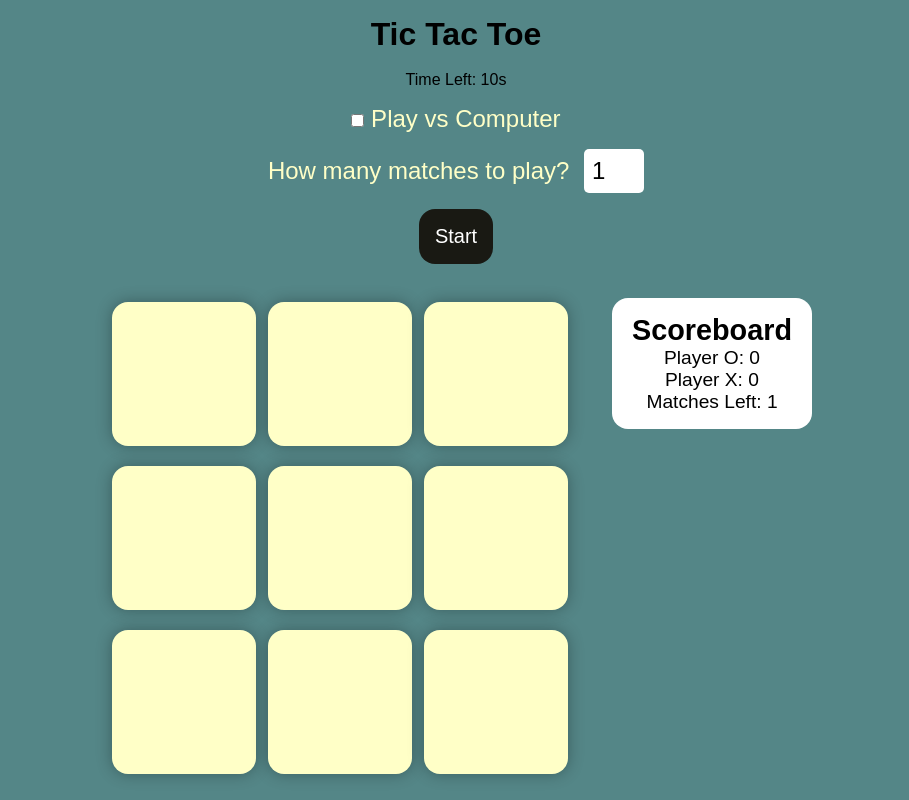
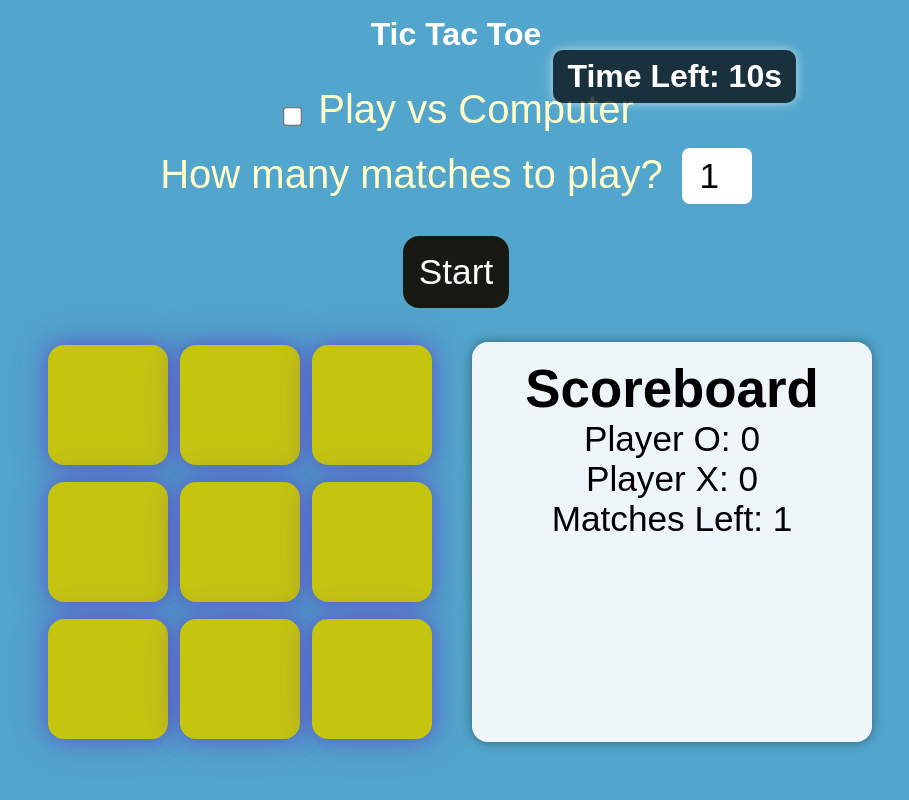
Before and after one commit to Zoya-Afshan/Tic-Tac-Toe-Game, a plain HTML site: page tic.html in a window 1280 px wide. Both pictures are taken after a click on the button "Start". Shown: the whole page, without its empty margins (184-1093 px from the left). Drawn offline with Linux system fonts and the light colour scheme.

Commit message:
updated file

```diff
--- a/tic.css
+++ b/tic.css
@@ -1,3 +1,4 @@
+/* Reset & Base */
 * {
   margin: 0;
   padding: 0;
@@ -5,15 +6,25 @@
 }
 
 body {
-  background-color: #548687;
+  background: linear-gradient(135deg, #52a5cc, #52a5cc);
   text-align: center;
-  font-family: sans-serif;
+  font-family: 'Poppins', sans-serif;
+  color: #fff;
 }
 
 main {
   padding: 1rem;
 }
 
+/* Heading */
+#h1 {
+  font-size: 15rem; /* Bigger heading */
+  font-weight: bold;
+  margin-bottom: 10px;
+  text-shadow: 2px 2px 6px rgba(0, 0, 0, 0.4);
+}
+
+/* Game Layout */
 .container {
   display: flex;
   justify-content: center;
@@ -29,8 +40,8 @@ main {
 }
 
 .game {
-  height: 60vmin;
-  width: 60vmin;
+  height: 50vmin;
+  width: 50vmin;
   display: flex;
   flex-wrap: wrap;
   justify-content: center;
@@ -38,34 +49,51 @@ main {
   gap: 1.5vmin;
 }
 
+/* Board Boxes */
+
+.box:hover {
+  transform: scale(1.05);
+}
 .box {
-  height: 18vmin;
-  width: 18vmin;
+  height: 15vmin;
+  width: 15vmin;
   border-radius: 1rem;
   border: none;
-  box-shadow: 0 0 1rem rgba(0, 0, 0, 0.3);
+  box-shadow: 0 0 20px rgba(98, 45, 197, 0.5), 0 0 40px rgba(98, 45, 197, 0.3);
   font-size: 8vmin;
-  color: #b0413e;
-  background-color: #ffffc7;
+  color: #622dc5;
+  background-color: #c5c510;
+  transition: box-shadow 0.3s ease-in-out, transform 0.2s ease-in-out;
 }
 
+
+
+/* Buttons */
 #reset-btn,
 #new-btn,
 #startBtn {
   padding: 1rem;
-  font-size: 1.25rem;
+  font-size: 2.2rem;
   background-color: #191913;
   color: #fff;
   border-radius: 1rem;
   border: none;
-  margin-top: 1rem;
+  margin-top: 2rem;
+  cursor: pointer;
+  transition: background 0.3s, transform 0.2s;
+}
+#reset-btn:hover,
+#new-btn:hover,
+#startBtn:hover {
+  background-color: #333;
+  transform: scale(1.05);
 }
 
+/* Messages */
 #msg {
   color: #ffffc7;
   font-size: 5vmin;
 }
-
 .msg-container {
   height: 100vmin;
   display: flex;
@@ -74,38 +102,79 @@ main {
   flex-direction: column;
   gap: 4rem;
 }
-
 .hide {
   display: none;
 }
 
+/* Mode Selection */
 .mode-select,
 .match-setup {
   margin-top: 1rem;
-  font-size: 1.5rem;
+  font-size: 2.5rem;
   color: #ffffc7;
 }
 
+/* Match Setup Inputs */
 .match-setup input {
-  width: 60px;
+  width: 70px;
   padding: 0.5rem;
-  font-size: 1.5rem;
+  font-size: 2.2rem;
   margin-left: 0.5rem;
-  border-radius: 5px;
+  border-radius: 8px;
   border: none;
+  text-align: center;
 }
 
+/* Checkbox Styling */
+input[type="checkbox"] {
+  transform: scale(1.5);
+  margin: 0.5rem;
+  cursor: pointer;
+}
+
+/* Scoreboard */
 .scoreboard {
-  font-size: 1.2rem;
-  background-color: #fff;
+  font-size: 2.2rem;
+  background-color: rgba(255, 255, 255, 0.9);
   color: #000;
   padding: 1rem;
   border-radius: 1rem;
-  width: 200px;
+  width: 400px;
   min-width: 180px;
-  height: fit-content;
+  box-shadow: 0 0 12px rgba(0, 0, 0, 0.4);
 }
+
+/* Series Message */
 #series-msg {
   font-size: 8vmin;
   color: #ffffc7;
 }
+
+/* Difficulty Dropdown */
+#difficulty-container {
+  margin-top: 1rem;
+  font-size: 2.2rem;
+  color: #ffffc7;
+}
+#difficulty {
+  padding: 0.5rem;
+  border-radius: 5px;
+  border: none;
+  font-size: 2rem;
+  margin-left: 0.5rem;
+  background: #fff;
+  color: #000;
+}
+/* Timer Container Styling */
+#timer-container {
+  position: absolute;
+  top: 50px;
+  right: 300px;
+  background: rgba(0, 0, 0, 0.7);
+  color: #fff;
+  font-size: 2rem;
+  font-weight: bold;
+  padding: 8px 14px;
+  border-radius: 10px;
+  box-shadow: 0 0 12px rgba(255, 255, 255, 0.6);
+}
```
